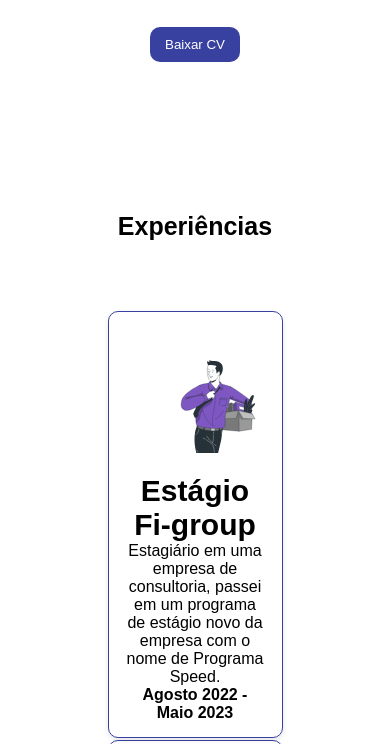
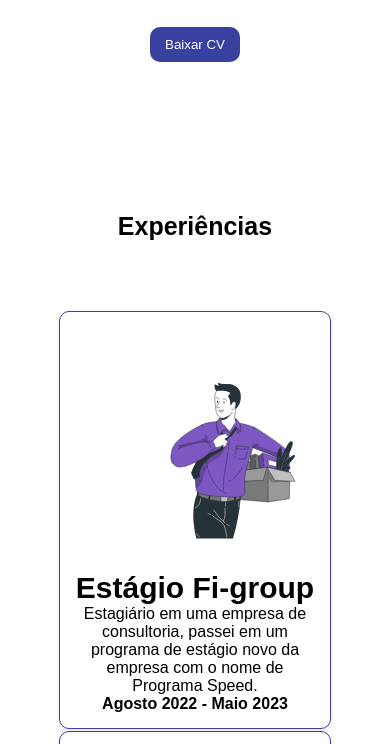
Before and after one commit to RobertoJSJTV/Portifolio, a plain HTML site: page index.html in a window 390 px wide. Shown: the part 714-1458 px from the top of the page. Drawn offline with Linux system fonts and the light colour scheme.

Commit message:
atualizações

```diff
--- a/index.html
+++ b/index.html
@@ -11,6 +11,7 @@
     <meta name="robots" content="noimageindex">
     <meta prperty="og:title" content="Portifólio Roberto" />
     <meta prperty="og:description" content="Tenha acesso ao Portifólio do Roberto" />
+    <meta prperty="og:image" content="https://robertojsjtv.github.io/Portifolio/src/img/195%0009195.JPG" />
     <link rel="stylesheet" href="https://cdnjs.cloudflare.com/ajax/libs/font-awesome/6.4.0/css/all.min.css">
     <link rel="stylesheet" href="src/css/style.css">
     <title>Portfólio Roberto</title>
--- a/src/css/style.css
+++ b/src/css/style.css
@@ -426,7 +426,7 @@ div {
         flex-direction: column !important;
         padding: 10px !important;
         gap:2px !important;
-        width: 50% !important;
+        width: 75% !important;
         max-width: 100% !important;
         box-sizing: border-box;
         border: none;
```
